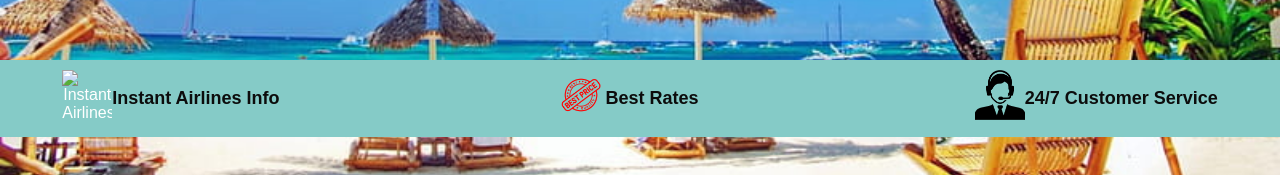
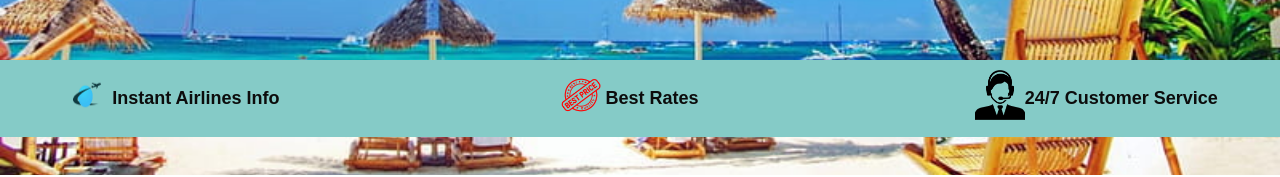
Before and after one commit to arpirobin007/demoairline, a plain HTML site: page index.html in a window 1280 px wide. Shown: the part 425-602 px from the top of the page. Drawn offline with Linux system fonts and the light colour scheme.

Commit message:
Update index.html

```diff
--- a/index.html
+++ b/index.html
@@ -61,7 +61,7 @@
         </div>
         <section class="info-row">
             <div class="info-item">
-                <img src="./assests/instantBooking.png" alt="Instant Airlines Info" />
+                <img src="./assets/instantBooking.png" alt="Instant Airlines Info" />
                 <p>Instant Airlines Info</p>
             </div>
             <div class="info-item">
```
